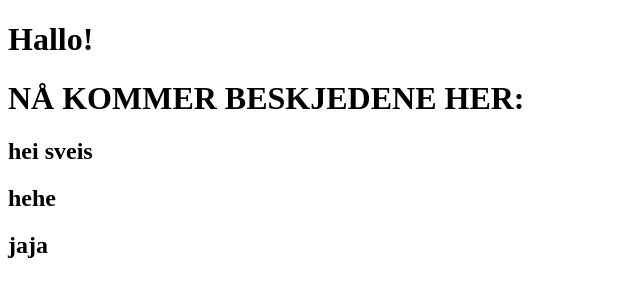
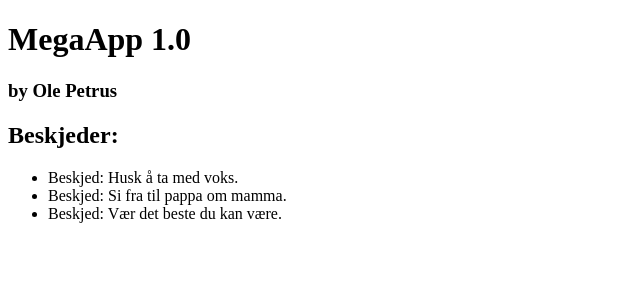
Before and after one commit to tantepose/treehouse-project9, a React (Create React App) app: page / in a window 1280 px wide. Shown: the top 300 px of the page, without its empty margins (0-640 px from the left). Built offline with nearby package versions, Linux system fonts and the light colour scheme.

Commit message:
more jerking around

```diff
--- a/src/App.js
+++ b/src/App.js
@@ -1,16 +1,18 @@
 import React, { Component } from 'react';
+
 import ImageList from './Components/ImageList';
+import Search from './Components/Search';
 
 class App extends Component {
 
   state = {
-    messages: ['hei sveis', 'hehe', 'jaja']
+    messages: ['Husk å ta med voks.', 'Si fra til pappa om mamma.', 'Vær det beste du kan være.']
   }
 
   render() {
     return (
-      <div className="App">
-        <h1>Hallo!</h1>
+      <div className='App'>
+        <Search />
         <ImageList
           messages = {this.state.messages} />
       </div>
--- a/src/Components/Image.js
+++ b/src/Components/Image.js
@@ -1,11 +1,6 @@
-import React, { Component } from 'react';
+import React from 'react';
 
-const Image = props => {
-    return (
-    <div>
-        <h2> {props.message} </h2>
-    </div>
-    );
-}
+const Image = props =>
+    <li> Beskjed: {props.message} </li>
 
 export default Image;
--- a/src/Components/ImageList.js
+++ b/src/Components/ImageList.js
@@ -3,13 +3,15 @@ import Image from './Image';
 
 const ImageList = props => {
     return (
-    <div>
-        <h1> NÅ KOMMER BESKJEDENE HER: </h1>
-        {props.messages.map(message =>
-            <Image
-                message={message}
-            />
-        )}
+    <div className='ImageList'>
+        <h2> Beskjeder: </h2>
+        <ul>
+            {props.messages.map(message =>
+                <Image
+                    message={message}
+                />
+            )}
+        </ul>
     </div>
     );
 }
--- a/src/Components/Search.js
+++ b/src/Components/Search.js
@@ -0,0 +1,9 @@
+import React from 'react';
+
+const Search = () =>
+    <div className="Search">
+        <h1>MegaApp 1.0</h1>
+        <h3>by Ole Petrus</h3>
+    </div>
+
+export default Search;
```
